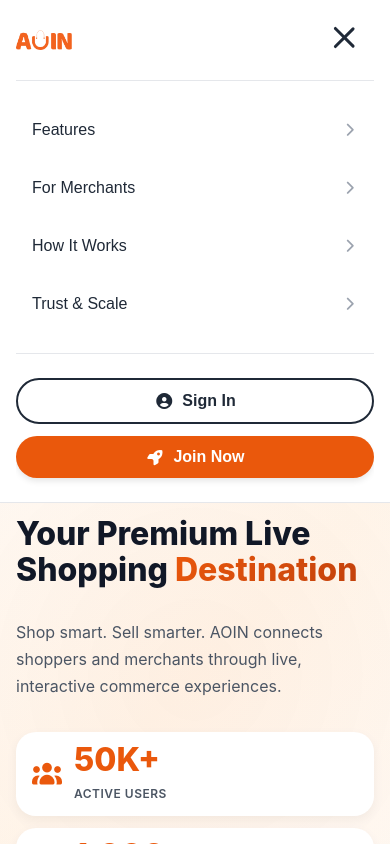
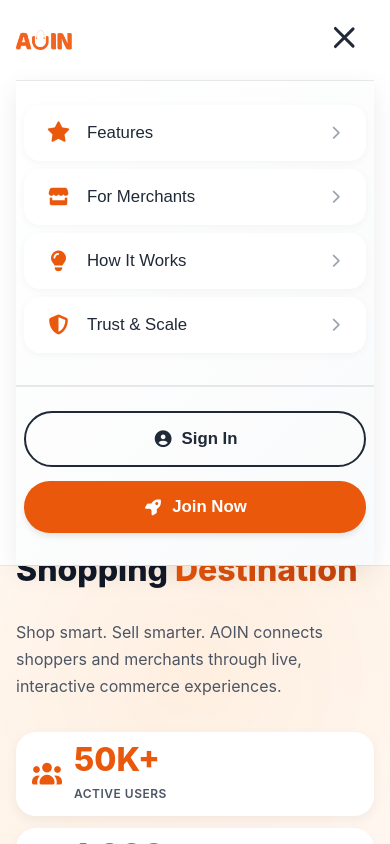
Before and after one commit to kanishk-upadhyay/aoin-react, a React (Vite) app: page / in a window 390 px wide. Both pictures are taken after a click on the button "Toggle menu". Shown: the top 844 px of the page. Built offline with nearby package versions, Linux system fonts and the light colour scheme.

Commit message:
Enhance mobile menu with icons and improved touch interactions

```diff
--- a/src/components/Navbar.css
+++ b/src/components/Navbar.css
@@ -183,8 +183,9 @@
 
 .navbar-mobile-menu {
     overflow: hidden;
-    background: var(--white);
+    background: linear-gradient(135deg, var(--white) 0%, var(--gray-50) 100%);
     border-top: 1px solid var(--gray-200);
+    box-shadow: 0 8px 24px rgba(0, 0, 0, 0.08);
 }
 
 .mobile-menu-content {
@@ -198,30 +199,63 @@
     display: flex;
     align-items: center;
     justify-content: space-between;
-    padding: 1rem;
-    background: transparent;
-    border: none;
+    padding: 1rem 1.25rem;
+    background: var(--white);
+    border: 2px solid transparent;
     color: var(--gray-800);
     font-weight: 500;
-    font-size: 1rem;
+    font-size: 1.05rem;
     cursor: pointer;
     text-align: left;
-    border-radius: var(--radius-md);
+    border-radius: var(--radius-lg);
+    transition: all var(--transition-base);
+    margin: 0 0.5rem;
+    box-shadow: 0 2px 8px rgba(0, 0, 0, 0.04);
+    -webkit-tap-highlight-color: transparent;
+    touch-action: manipulation;
+}
+
+.mobile-nav-link-content {
+    display: flex;
+    align-items: center;
+    gap: 1rem;
+}
+
+.mobile-nav-link-content i {
+    font-size: 1.25rem;
+    color: var(--primary);
+    min-width: 24px;
+    text-align: center;
     transition: all var(--transition-base);
 }
 
-.mobile-nav-link:hover {
-    background: var(--gray-50);
-    color: var(--primary);
+.mobile-nav-link:active {
+    transform: scale(0.98);
+    background: var(--primary-light);
+    border-color: var(--primary);
 }
 
-.mobile-nav-link i {
+.mobile-nav-link:hover {
+    background: var(--primary-light);
+    color: var(--primary);
+    border-color: var(--primary);
+    transform: translateX(4px);
+    box-shadow: 0 4px 12px rgba(234, 88, 12, 0.15);
+}
+
+.mobile-nav-link:hover .mobile-nav-link-content i {
+    transform: scale(1.1);
+    color: var(--primary-dark);
+}
+
+.mobile-nav-link > i {
     color: var(--gray-400);
     font-size: 0.875rem;
     transition: all var(--transition-base);
 }
 
-.mobile-nav-link:hover i {
+.mobile-nav-link:hover > i,
+.mobile-nav-link:active > i {
     color: var(--primary);
     transform: translateX(4px);
 }
@@ -229,10 +263,28 @@
 .mobile-menu-actions {
     display: flex;
     flex-direction: column;
-    gap: 0.75rem;
-    margin-top: 1rem;
-    padding-top: 1.5rem;
-    border-top: 1px solid var(--gray-200);
+    gap: 0.875rem;
+    margin-top: 1.5rem;
+    padding: 1.5rem 0.5rem 0.5rem;
+    border-top: 2px solid var(--gray-200);
+}
+
+.mobile-menu-actions .btn {
+    width: 100%;
+    justify-content: center;
+    padding: 1rem 1.5rem;
+    font-size: 1.05rem;
+    font-weight: 600;
+    -webkit-tap-highlight-color: transparent;
+    touch-action: manipulation;
+}
+
+.mobile-menu-actions .btn:active {
+    transform: scale(0.98);
+}
+
+.mobile-menu-actions .btn-outline {
+    border-width: 2px;
 }
 
 /* ============================================================================
--- a/src/components/Navbar.jsx
+++ b/src/components/Navbar.jsx
@@ -57,10 +57,10 @@
 
   const navLinks = useMemo(
     () => [
-      { id: "features", label: "Features" },
-      { id: "merchants", label: "For Merchants" },
-      { id: "how-it-works", label: "How It Works" },
-      { id: "trust", label: "Trust & Scale" },
+      { id: "features", label: "Features", icon: "fa-star" },
+      { id: "merchants", label: "For Merchants", icon: "fa-store" },
+      { id: "how-it-works", label: "How It Works", icon: "fa-lightbulb" },
+      { id: "trust", label: "Trust & Scale", icon: "fa-shield-alt" },
     ],
     [],
   );
@@ -155,7 +155,10 @@
                     transition={{ delay: index * 0.1 }}
                     whileTap={buttonTap}
                   >
-                    {link.label}
+                    <div className="mobile-nav-link-content">
+                      <i className={`fas ${link.icon}`}></i>
+                      <span>{link.label}</span>
+                    </div>
                     <i className="fas fa-chevron-right"></i>
                   </motion.button>
                 ))}
```
